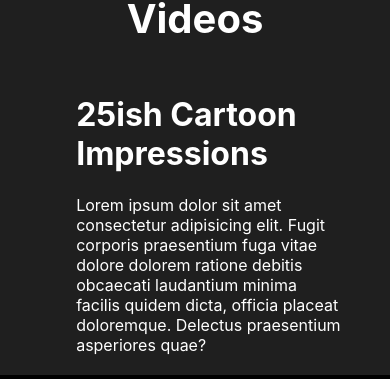
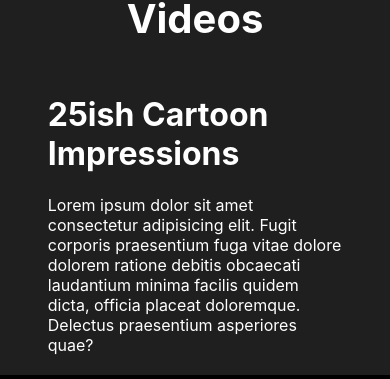
Before and after one commit to GeorgeGoodall/NathanEllerton.github.io, a React (Create React App) app: page / in a window 390 px wide. Shown: the part 1669-2048 px from the top of the page. Built offline with nearby package versions, Linux system fonts and the light colour scheme; no server answers.

Commit message:
more changes

```diff
--- a/src/Videos/Video.css
+++ b/src/Videos/Video.css
@@ -31,3 +31,28 @@
     padding-top: 0px;
     background-color: rgb(31, 31, 31);
 }
+
+
+@media only screen and (max-width: 600px) {
+    .playerContainer {
+        width: 100%;
+        height: 300px;
+    }
+
+    .player {
+        margin: 0 auto;
+        width: 100%;
+        height: 100%;
+    }
+
+    .VideoComponent {
+        flex-direction: column;
+        justify-content: center;
+        align-items: center;
+    }
+
+    .videoAbout {
+        color: white;
+        padding: 0px 40px;
+    }
+}
```
